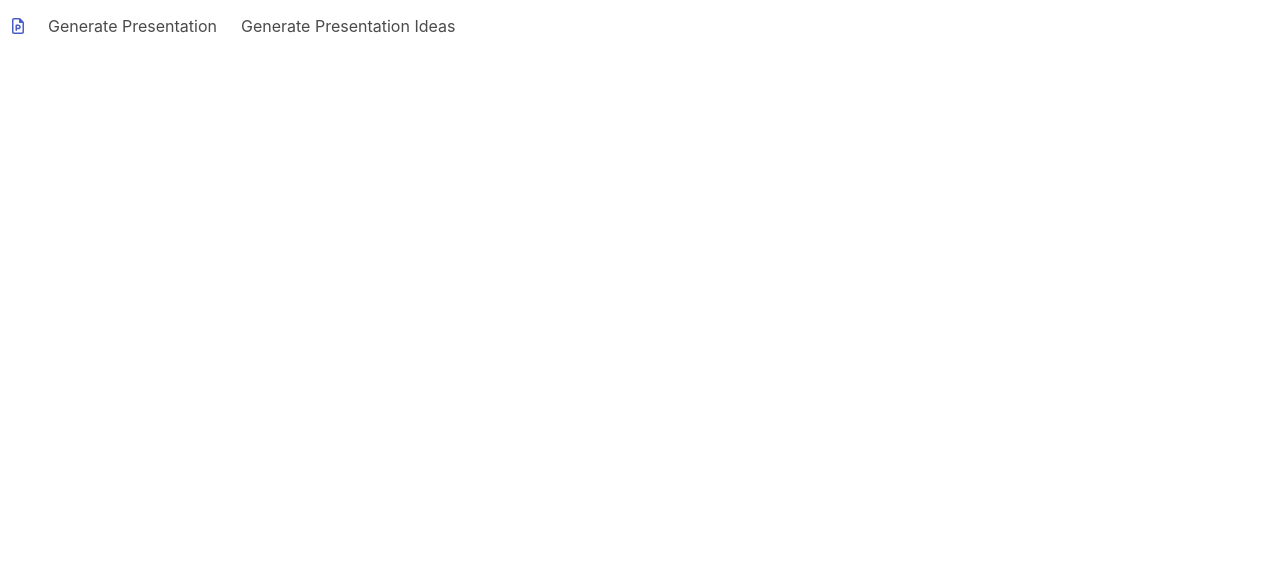
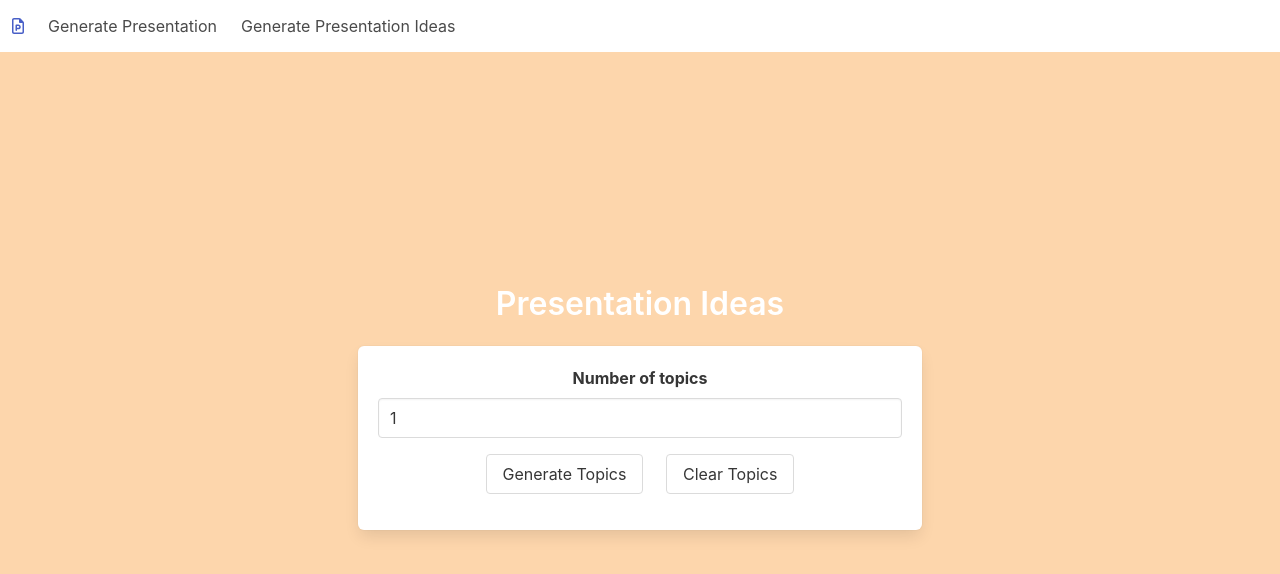
Before and after one commit to blsouthcott/deck-builder-ai, a React (Create React App) app in the folder ui/: page /generate-presentation-ideas in a window 1280 px wide. Shown: the top 574 px of the page. Built offline with nearby package versions, Linux system fonts and the light colour scheme.

Commit message:
add topics form and update app.py

```diff
--- a/ui/package.json
+++ b/ui/package.json
@@ -3,9 +3,9 @@
   "version": "0.1.0",
   "private": true,
   "dependencies": {
-    "@fortawesome/react-fontawesome": "^0.2.0",
     "@fortawesome/fontawesome-svg-core": "^6.4.0",
     "@fortawesome/free-regular-svg-icons": "^6.4.0",
+    "@fortawesome/react-fontawesome": "^0.2.0",
     "@testing-library/jest-dom": "^5.16.5",
     "@testing-library/react": "^13.4.0",
     "@testing-library/user-event": "^13.5.0",
@@ -14,6 +14,7 @@
     "react-dom": "^18.2.0",
     "react-router-dom": "^6.8.0",
     "react-scripts": "5.0.1",
+    "react-spinners": "^0.13.8",
     "sass": "^1.62.1",
     "web-vitals": "^2.1.4"
   },
--- a/ui/src/components/ideasForm.js
+++ b/ui/src/components/ideasForm.js
@@ -1,11 +1,79 @@
-import React from "react";
+import React, { useState } from "react";
+import { BACKEND_URL } from "../config";
+import ClipLoader from "react-spinners/ClipLoader";
 
 
-const IdeasForm = () => {
+const TopicsForm = () => {
+
+  const [numTopicsToLoad, setNumTopicsToLoad] = useState(1);
+  const [topics, setTopics] = useState([]);
+  const [isLoading, setIsLoading] = useState(false);
+
+  const validateNumTopicsToLoad = (e) => {
+    e.target.value >= 1 && e.target.value <= 20 && setNumTopicsToLoad(e.target.value);
+  }
+
+  const setTopicKeys = (data) => {
+    let numTopics = topics.length;
+    const newTopics = [];
+    for (let d of data) {
+      numTopics += 1;
+      newTopics.push({
+        name: d,
+        key: numTopics,
+      })
+    };
+    return newTopics;
+  }
+
+  const loadTopics = async () => {
+    setIsLoading(true);
+    const resp = await fetch(`${BACKEND_URL}/api/topics`, {
+      method: "POST",
+      headers: {
+        "Content-Type": "application/json",
+      },
+      body: JSON.stringify({
+        topicCount: numTopicsToLoad,
+      })
+    });
+    if (resp.status === 200) {
+      const data = await resp.json();
+      console.log("data received: ", data);
+      const newTopics = setTopicKeys(data.topics);
+      setTopics([...topics, ...newTopics]);
+      console.log("topics: ", topics);
+      setIsLoading(false);
+    } else {
+      setIsLoading(false);
+      window.alert("Unable to load topics");
+    }
+  }
 
   return (
-    <></>
+    <section className="hero is-primary is-fullheight">
+      <div className="hero-body">
+          <div className="container">
+            <div className="columns is-centered">
+              <div className="column is-half">
+                <h1 className="title has-text-white mt-4">Presentation Ideas</h1>
+                <div className="box content">
+                  {topics.length > 0 &&
+                    <ul>
+                      {topics.map(topic => <li key={topic.key}>{topic.name}</li>)}
+                    </ul>}
+                  <label htmlFor="num-topics" className="label">Number of topics</label>
+                  <input id="num-topics" className="input" type="number" value={numTopicsToLoad} onChange={e => validateNumTopicsToLoad(e)}/>
+                  <button className="button my-4" onClick={loadTopics}>Generate Topics</button>
+                  &nbsp;&nbsp;&nbsp;&nbsp;&nbsp;
+                  <button className="button my-4" onClick={() => setTopics([])}>Clear Topics</button>
+                </div>
+              </div>
+            </div>
+          </div>
+      </div>
+    </section>
   );
 }
 
-export default IdeasForm;
+export default TopicsForm;
--- a/ui/src/components/presentationForm.js
+++ b/ui/src/components/presentationForm.js
@@ -54,8 +54,7 @@ const SlideDeckForm = () => {
             <div className="columns is-centered">
               <div className="column is-half">
               <h1 className="title has-text-white">Presentation Generator</h1>
-              <div className="box">
-
+                <div className="box">
                   <label htmlFor="topic" className="label">Presentation Topic</label>
                   <input
                     className="input"
@@ -108,11 +107,8 @@ const SlideDeckForm = () => {
                     onChange={e => setSelectedTheme(e.target.value)}
                   />
                   <label htmlFor="theme3"> Theme 3</label>
-
                   <br />
-
                   <button className="button my-3" onClick={genSlideDeckFile}>Generate Presentation</button>
-
                   {presentationGenerated && <><br /><a className="has-text-link mt-4" href={downloadUrl} download="slides.pptx">Click here to download the slides!</a></>}
               </div>
             </div>
```
Also changed, not shown: 1 other file (tests, documents, lock files or other folders).
